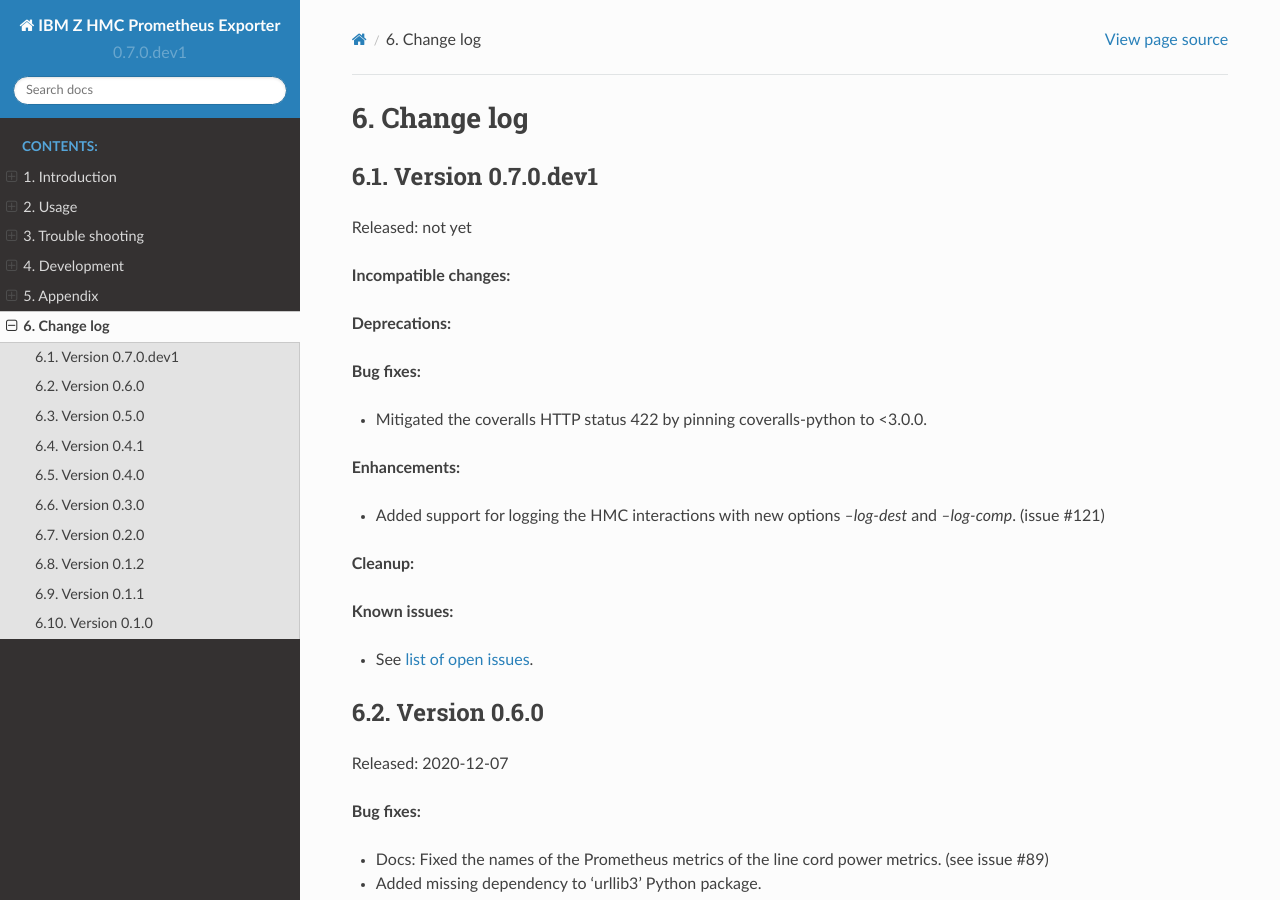
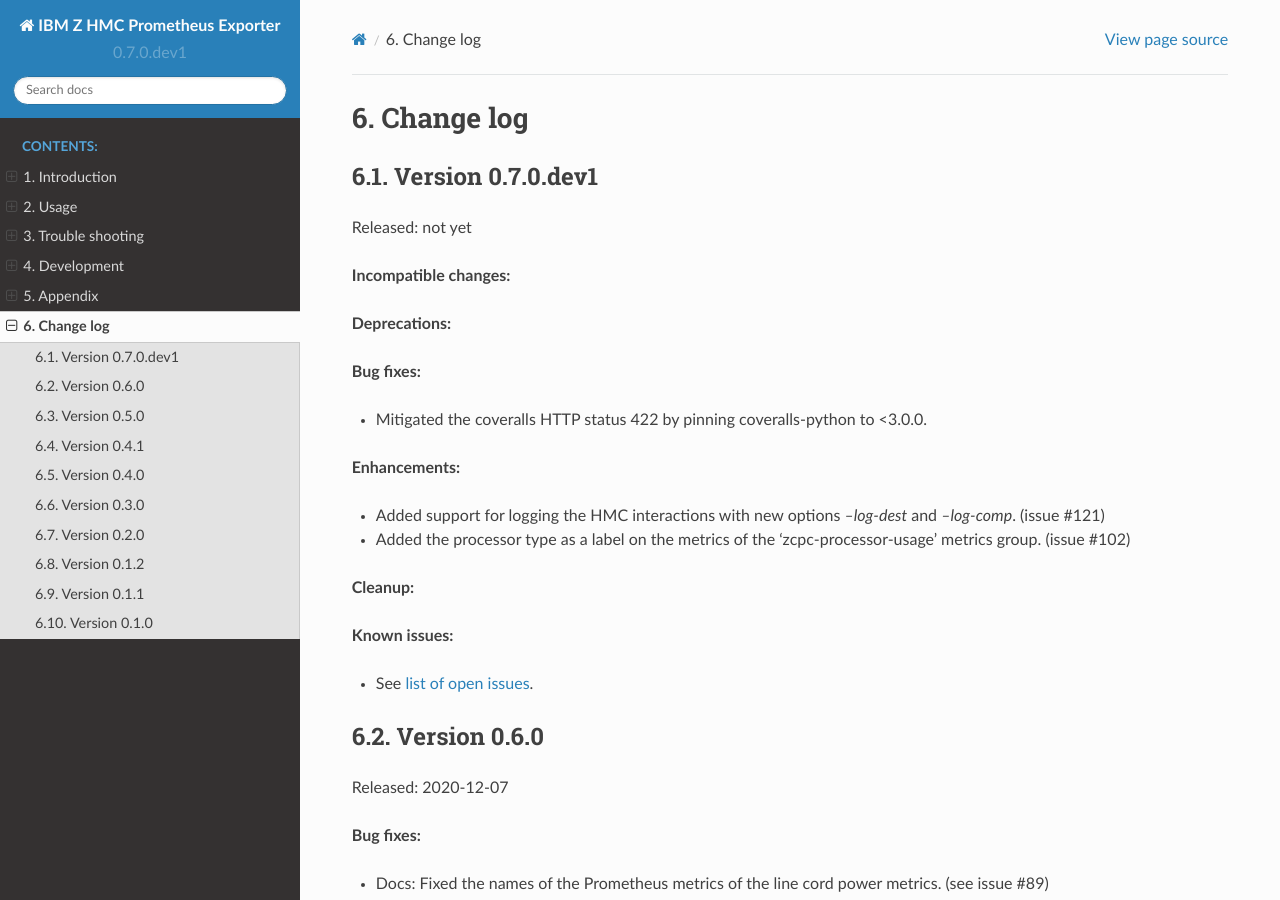
Before and after one commit to zhmcclient/zhmc-prometheus-exporter, a Sphinx documentation site: the page built from docs/changes.rst, in a window 1280 px wide and 900 px high. Built offline with Sphinx 7.4.7 and the Read the Docs theme 2.0.0, drawn with Linux system fonts in a browser that asks for light colours.

Commit message:
Added processor type as label on 'zcpc-processor-usage' metrics group
Details:

* Added the processor type as a label on the metrics of the
  'zcpc-processor-usage' metrics group. (issue #102)

* Fixed typo in description of 'smt_mode_percent' metric.

Signed-off-by: Andreas Maier <maiera@de.ibm.com>

```diff
--- a/docs/changes.rst
+++ b/docs/changes.rst
@@ -35,6 +35,9 @@
 
 * Added support for logging the HMC interactions with new options `--log-dest`
   and `--log-comp`. (issue #121)
+
+* Added the processor type as a label on the metrics of the 'zcpc-processor-usage'
+  metrics group. (issue #102)
 
 **Cleanup:**
 
--- a/docs/usage.rst
+++ b/docs/usage.rst
@@ -188,7 +188,7 @@
 partition-attached-network-interface  D     zhmc_nic_*                   cpc, partition, nic
 zcpc-environmentals-and-power         C+D   zhmc_cpc_*                   cpc
 environmental-power-status            C+D   zhmc_cpc_*                   cpc
-zcpc-processor-usage                  C+D   zhmc_processor_*             cpc, processor
+zcpc-processor-usage                  C+D   zhmc_processor_*             cpc, processor, type
 ====================================  ====  ===========================  ======================
 
 Legend:
```
Also changed, not shown: 1 other file.
